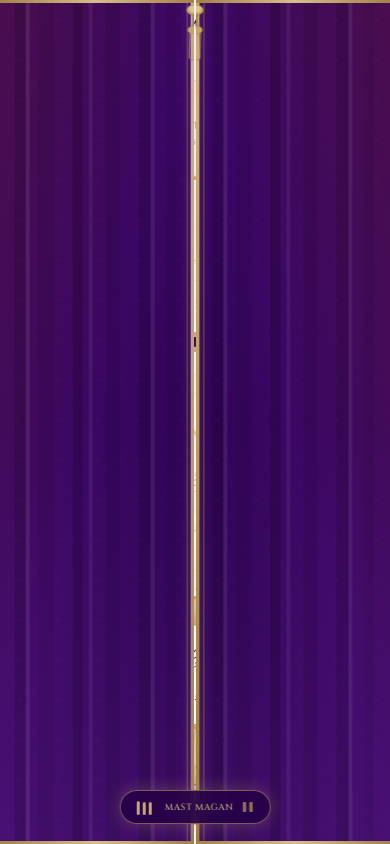
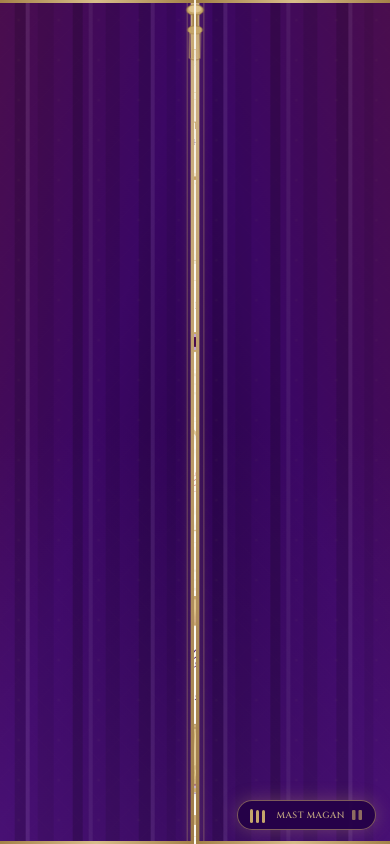
Before and after one commit to Jamesaathithyandev/Marriage-Invitation-React-Website-, a React (Vite) app: page / in a window 390 px wide. Both pictures are taken after a click on the button "OPEN INVITATION". Shown: the top 844 px of the page. Built offline with nearby package versions, Linux system fonts and the light colour scheme.

Commit message:
fix(mobile): optimize rounded pills, navbar layout, ceremony badges, and music player position

```diff
--- a/src/App.jsx
+++ b/src/App.jsx
@@ -116,22 +116,22 @@ export function App() {
 
           {/* ── Fixed Royal Header (Follows on scroll) ─────── */}
           <header className="fixed top-0 left-0 right-0 z-50 w-full border-b border-gold/45 bg-gradient-to-r from-ivory-light/95 via-ivory/95 to-ivory-light/95 backdrop-blur-md shadow-[0_4px_24px_rgba(198,166,107,0.18)]">
-            <div className="max-w-6xl mx-auto px-4 sm:px-8 py-3.5 sm:py-4.5 flex items-center justify-between">
+            <div className="max-w-6xl mx-auto px-3 sm:px-8 py-2 sm:py-3.5 flex items-center justify-between gap-2">
               {/* Monogram Brand */}
-              <div className="flex items-center gap-3 sm:gap-4">
-                <LotusMotif variant="crest" size="sm" className="opacity-95 w-8 h-8 sm:w-10 sm:h-10 flex-shrink-0 drop-shadow-sm" />
-                <div className="flex flex-col justify-center">
-                  <span className="font-display text-base sm:text-xl font-bold tracking-wider text-emerald-deep block leading-tight">
+              <div className="flex items-center gap-2 sm:gap-3.5 min-w-0">
+                <LotusMotif variant="crest" size="sm" className="opacity-95 w-7 h-7 sm:w-10 sm:h-10 flex-shrink-0 drop-shadow-sm" />
+                <div className="flex flex-col justify-center min-w-0">
+                  <span className="font-display text-sm sm:text-xl font-bold tracking-wide sm:tracking-wider text-emerald-deep block leading-tight whitespace-nowrap">
                     Vinay <span className="text-gold font-normal">&amp;</span> Kishma
                   </span>
-                  <span className="font-caps text-[10px] sm:text-xs tracking-monumental text-gold-deep uppercase block font-semibold mt-0.5">
+                  <span className="font-caps text-[9px] sm:text-xs tracking-wider sm:tracking-monumental text-gold-deep uppercase block font-semibold whitespace-nowrap mt-0.5">
                     24 &amp; 25 · 10 · 2026
                   </span>
                 </div>
               </div>
 
               {/* Elegant Navbar RSVP Prompt & CTA */}
-              <div className="flex items-center gap-3 sm:gap-5">
+              <div className="flex items-center gap-2 sm:gap-5 flex-shrink-0">
                 <span className="hidden lg:inline font-serif italic text-sm sm:text-base text-palace-green/90 font-medium">
                   Will you be attending the occasion?
                 </span>
@@ -143,20 +143,20 @@ export function App() {
                     }
                   }}
                   className="
-                    group relative inline-flex items-center gap-2 sm:gap-2.5 px-4.5 sm:px-6 py-2.5 sm:py-3 rounded-xl
+                    group relative inline-flex items-center gap-1.5 sm:gap-2.5 px-3.5 sm:px-6 py-1.5 sm:py-2.5 rounded-full
                     bg-gradient-to-r from-emerald-deep via-palace-green to-emerald-deep
                     border border-gold/70 hover:border-gold
                     shadow-gold-glow hover:shadow-[0_0_20px_rgba(198,166,107,0.45)]
                     hover:scale-[1.02] active:scale-[0.98]
-                    transition-all duration-300 cursor-pointer overflow-hidden
+                    transition-all duration-300 cursor-pointer overflow-hidden flex-shrink-0
                   "
                   aria-label="RSVP for Vinay and Kishma wedding"
                 >
-                  <span className="text-gold text-xs sm:text-sm">✦</span>
-                  <span className="font-caps text-xs sm:text-sm font-bold tracking-royal text-gold-champagne uppercase drop-shadow-sm whitespace-nowrap">
+                  <span className="text-gold text-[10px] sm:text-sm">✦</span>
+                  <span className="font-caps text-[10px] sm:text-sm font-bold tracking-wider sm:tracking-royal text-gold-champagne uppercase drop-shadow-sm whitespace-nowrap">
                     Count Me In
                   </span>
-                  <span className="text-gold text-xs sm:text-sm">✦</span>
+                  <span className="text-gold text-[10px] sm:text-sm">✦</span>
                 </button>
               </div>
             </div>
--- a/src/components/common/BackgroundMusic.jsx
+++ b/src/components/common/BackgroundMusic.jsx
@@ -109,7 +109,7 @@ export const BackgroundMusic = forwardRef(function BackgroundMusic(
   };
 
   const pillClass = [
-    'fixed bottom-5 left-1/2 -translate-x-1/2 z-[200] transition-all duration-700',
+    'fixed bottom-3.5 right-3.5 sm:bottom-6 sm:right-6 z-[200] transition-all duration-700',
     visible && fadeIn ? 'opacity-100 translate-y-0' : 'opacity-0 translate-y-4',
   ].join(' ');
 
@@ -130,7 +130,7 @@ export const BackgroundMusic = forwardRef(function BackgroundMusic(
         <div className={pillClass}>
           <button
             onClick={toggle}
-            className="group flex items-center gap-2 px-4 py-2 rounded-full border border-gold/55 bg-palace-dark/85 backdrop-blur-md shadow-[0_0_18px_rgba(198,166,107,0.3)] hover:shadow-[0_0_28px_rgba(198,166,107,0.65)] hover:border-gold/90 transition-all duration-300 cursor-pointer active:scale-95 select-none"
+            className="group flex items-center gap-1.5 sm:gap-2 px-3 sm:px-4 py-1.5 sm:py-2 rounded-full border border-gold/55 bg-palace-dark/90 backdrop-blur-md shadow-[0_0_18px_rgba(198,166,107,0.3)] hover:shadow-[0_0_28px_rgba(198,166,107,0.65)] hover:border-gold/90 transition-all duration-300 cursor-pointer active:scale-95 select-none"
             aria-label={playing ? 'Pause music' : 'Play music'}
           >
             <div className="flex items-end gap-[3px] h-4 w-5 flex-shrink-0">
--- a/src/components/sections/EventsSection.jsx
+++ b/src/components/sections/EventsSection.jsx
@@ -159,9 +159,11 @@ export function EventsSection() {
 
                         {/* Main Event Highlight Badge */}
                         {isMain && (
-                          <div className="mb-2.5">
-                            <span className="inline-block px-3.5 py-1 rounded-full border border-gold/60 bg-emerald-deep/90 text-gold-light text-xs font-caps tracking-monumental uppercase font-bold shadow-sm">
-                              ★ Main Auspicious Ceremony ★
+                          <div className="mb-2.5 flex items-center">
+                            <span className="inline-flex items-center gap-1.5 px-3 sm:px-4 py-1 rounded-full border border-gold/60 bg-gradient-to-r from-emerald-deep via-[#32114E] to-emerald-deep text-gold-champagne text-[9.5px] sm:text-xs font-caps tracking-wider sm:tracking-royal uppercase font-bold shadow-sm whitespace-nowrap">
+                              <span className="text-gold text-[8px] sm:text-[10px]">★</span>
+                              <span>Main Auspicious Ceremony</span>
+                              <span className="text-gold text-[8px] sm:text-[10px]">★</span>
                             </span>
                           </div>
                         )}
@@ -170,17 +172,17 @@ export function EventsSection() {
                         {/* Event Dress Code Tag */}
                         {event.dressCode && (
                           <div className="mb-3">
-                            <div className={`inline-flex items-center gap-2 px-3.5 py-1 rounded-full border shadow-2xs backdrop-blur-xs ${theme.tagBg}`}>
-                              <span className="font-caps text-[9px] sm:text-[10px] tracking-wider font-bold uppercase">
+                            <div className={`inline-flex items-center gap-1.5 sm:gap-2 px-3 sm:px-3.5 py-1 rounded-xl sm:rounded-full border shadow-2xs backdrop-blur-xs max-w-full text-center ${theme.tagBg}`}>
+                              <span className="font-caps text-[8.5px] sm:text-[10px] tracking-wide sm:tracking-wider font-bold uppercase leading-snug">
                                 Dress Code: {event.dressCode}
                               </span>
                               {event.palette && (
-                                <div className="flex items-center -space-x-1">
+                                <div className="flex items-center -space-x-1 flex-shrink-0">
                                   {event.palette.swatches.map((sw, sIdx) => (
                                     <span
                                       key={sIdx}
                                       title={sw.name}
-                                      className="w-3 h-3 rounded-full border border-white/90 shadow-2xs inline-block"
+                                      className="w-2.5 h-2.5 sm:w-3 sm:h-3 rounded-full border border-white/90 shadow-2xs inline-block"
                                       style={{ backgroundColor: sw.color }}
                                     />
                                   ))}
@@ -206,8 +208,8 @@ export function EventsSection() {
                         </h3>
 
                         {/* Time Pill Badge */}
-                        <div className={`my-3 inline-flex items-center gap-2 px-4 py-1.5 rounded-full border text-sm font-serif font-medium ${theme.timePill}`}>
-                          <svg viewBox="0 0 16 16" fill="none" className={`w-4 h-4 ${theme.timeIcon}`} aria-hidden="true">
+                        <div className={`my-2.5 sm:my-3 inline-flex items-center gap-1.5 sm:gap-2 px-3.5 sm:px-4 py-1 sm:py-1.5 rounded-full border text-xs sm:text-sm font-serif font-medium whitespace-nowrap ${theme.timePill}`}>
+                          <svg viewBox="0 0 16 16" fill="none" className={`w-3.5 h-3.5 sm:w-4 sm:h-4 flex-shrink-0 ${theme.timeIcon}`} aria-hidden="true">
                             <circle cx="8" cy="8" r="6.5" stroke="currentColor" strokeWidth="1.2" />
                             <path d="M8 4.5 V8 L10.5 10" stroke="currentColor" strokeWidth="1.2" strokeLinecap="round" />
                           </svg>
@@ -231,16 +233,6 @@ export function EventsSection() {
                                 <span>{sw.name}</span>
                               </span>
                             ))}
-                          </div>
-                        )}
-                        {event.attireDetails && (
-                          <div className="mt-3.5 pt-2.5 border-t border-gold/20 flex flex-wrap items-center justify-center gap-x-2 gap-y-1 text-center">
-                            <span className="font-caps text-[9px] font-bold tracking-wider uppercase text-gold-deep">
-                              Dress Code:
-                            </span>
-                            <span className="font-serif italic text-xs sm:text-sm text-palace-green font-medium">
-                              {event.attireDetails}
-                            </span>
                           </div>
                         )}
 
```
